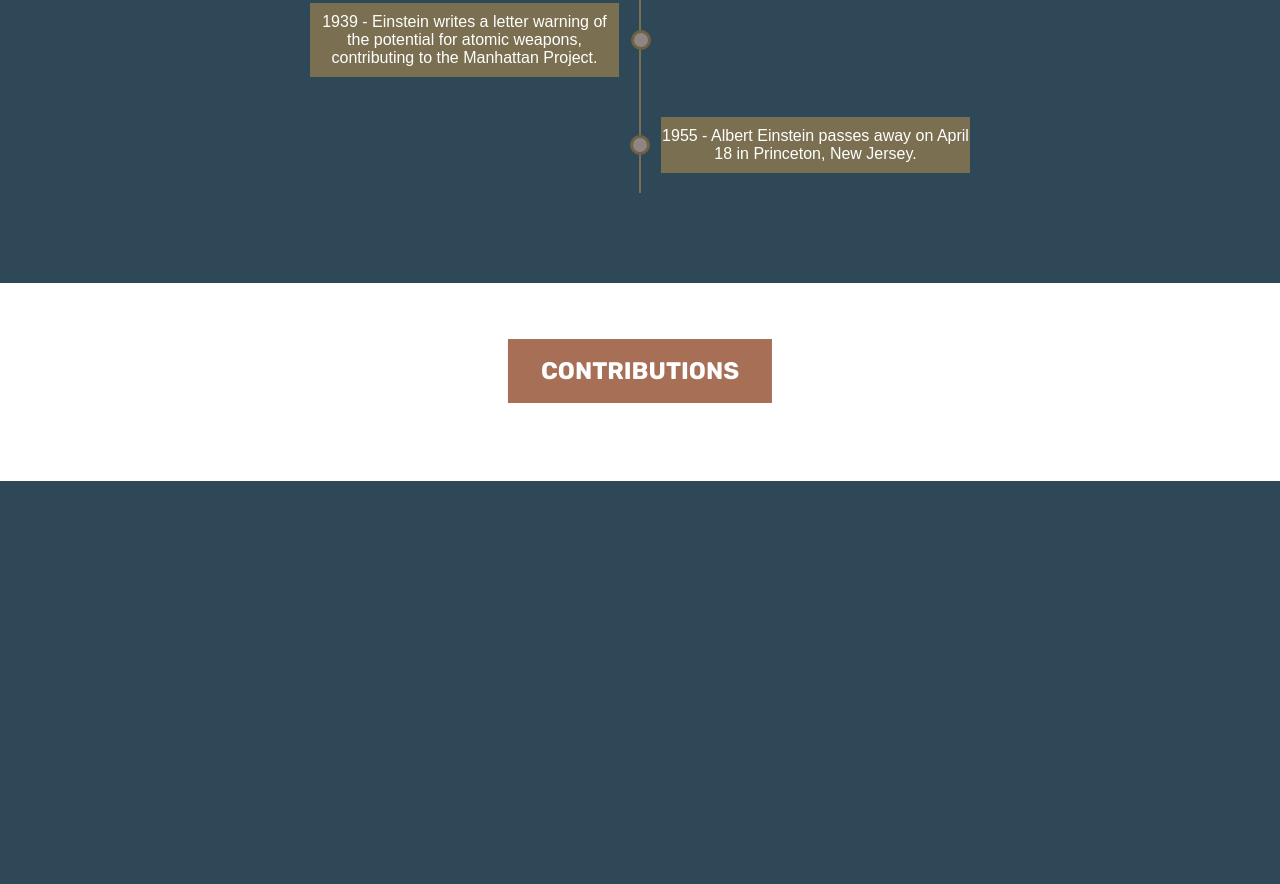
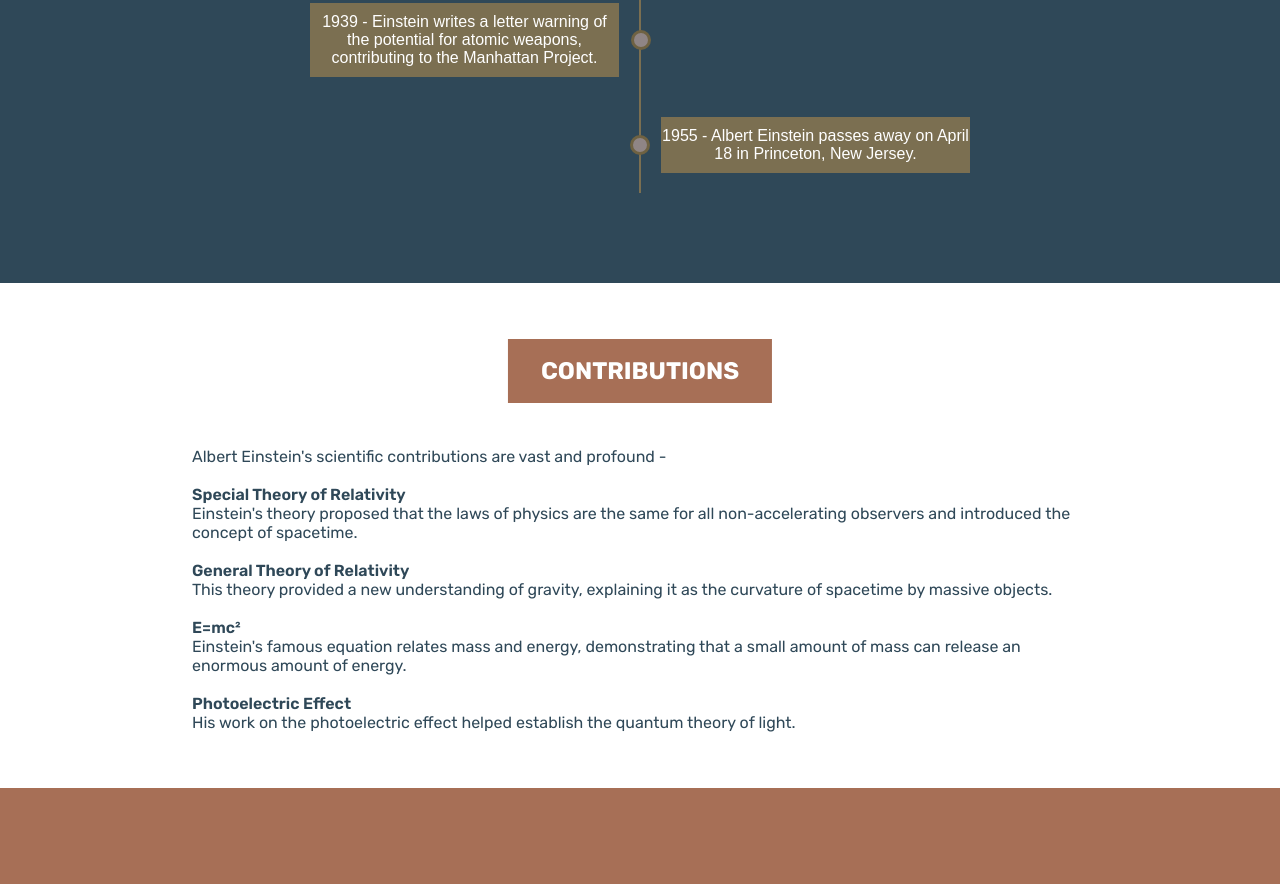
Before and after one commit to barla-x88/freecodecamp-tribute-page-project, a plain HTML site: page index.html in a window 1280 px wide. Shown: the part 1768-2652 px from the top of the page. Before the commit the page ends 2249 px from the top, so only its background shows below. Drawn offline with Linux system fonts and the light colour scheme; a web font is replaced by a local one.

Commit message:
Add contributions section

```diff
--- a/index.html
+++ b/index.html
@@ -97,7 +97,32 @@
       </div>
       <div class="contributions">
         <h2>contributions</h2>
+        <div class="content">
+          <p>
+            Albert Einstein's scientific contributions are vast and profound -
+            <br />
+            <br />
+            <span class="bold">Special Theory of Relativity </span><br />
+            Einstein's theory proposed that the laws of physics are the same for
+            all non-accelerating observers and introduced the concept of
+            spacetime.
+            <br /><br />
+            <span class="bold">General Theory of Relativity </span><br />
+            This theory provided a new understanding of gravity, explaining it
+            as the curvature of spacetime by massive objects.
+            <br /><br />
+            <span class="bold">E=mc²</span><br />
+            Einstein's famous equation relates mass and energy, demonstrating
+            that a small amount of mass can release an enormous amount of
+            energy.
+            <br /><br />
+            <span class="bold">Photoelectric Effect</span><br />
+            His work on the photoelectric effect helped establish the quantum
+            theory of light.
+          </p>
+        </div>
       </div>
     </main>
+    <footer></footer>
   </body>
 </html>
--- a/styles.css
+++ b/styles.css
@@ -166,6 +166,25 @@ body {
   font-size: 0.8rem;
 }
 
+.content {
+  font-family: 'Rubik', sans-serif;
+  width: 90%;
+  margin: 0 auto;
+  color: #2f4858;
+}
+
+.bold {
+  font-weight: 600;
+}
+
+footer {
+  display: flex;
+  justify-content: center;
+  align-items: center;
+  background-color: #a76f56;
+  height: 12vh;
+  color: #fff;
+}
 @media (min-width: 400px) {
   .timeline-container {
     width: 400px;
@@ -196,7 +215,8 @@ body {
   }
 
   .introduction h2,
-  .timeline h2 {
+  .timeline h2,
+  .contributions h2 {
     margin-bottom: 44px;
   }
 
@@ -213,4 +233,8 @@ body {
     padding: 56px 0;
     font-size: 1rem;
   }
+
+  .content {
+    width: 70%;
+  }
 }
```
